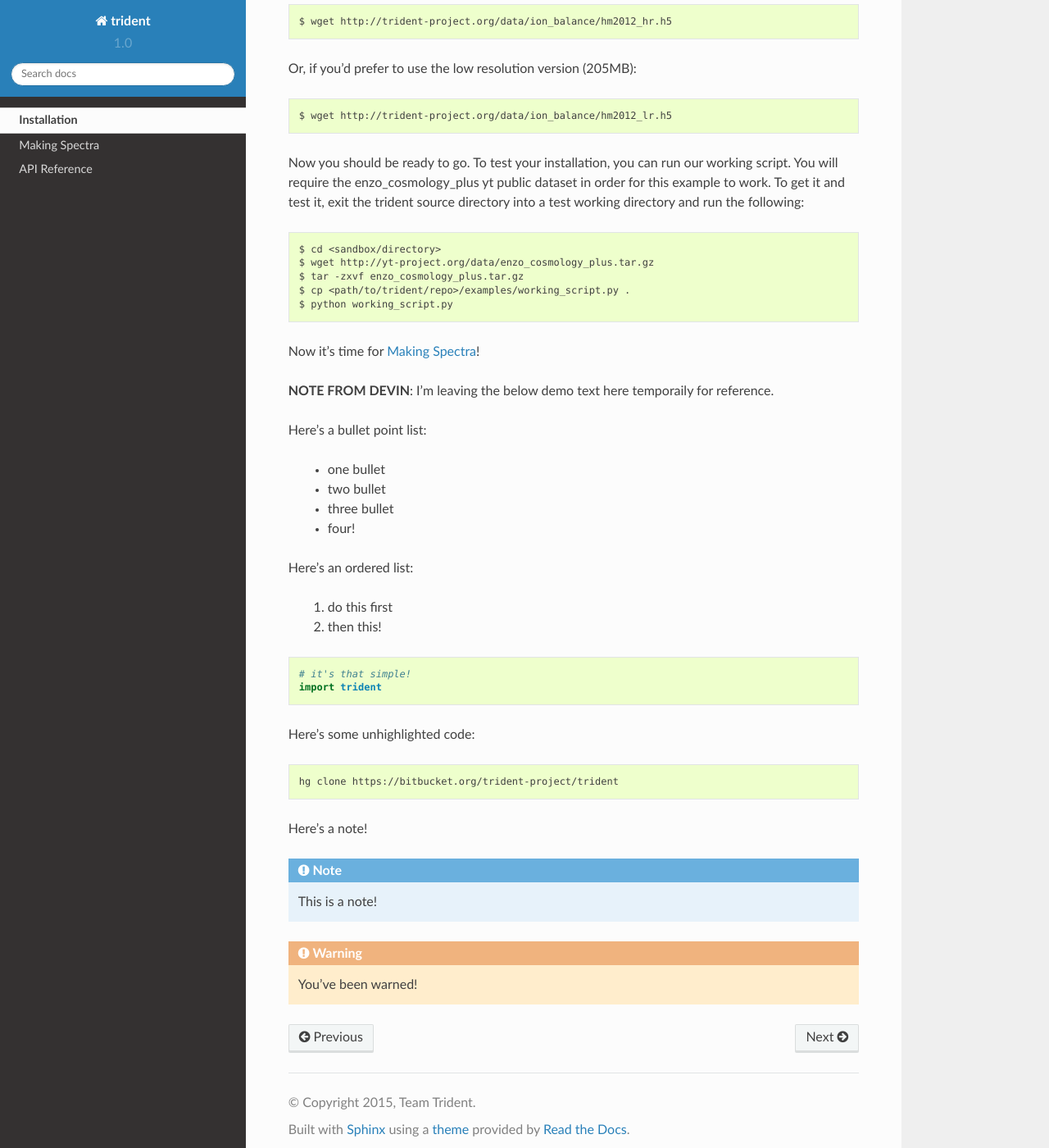
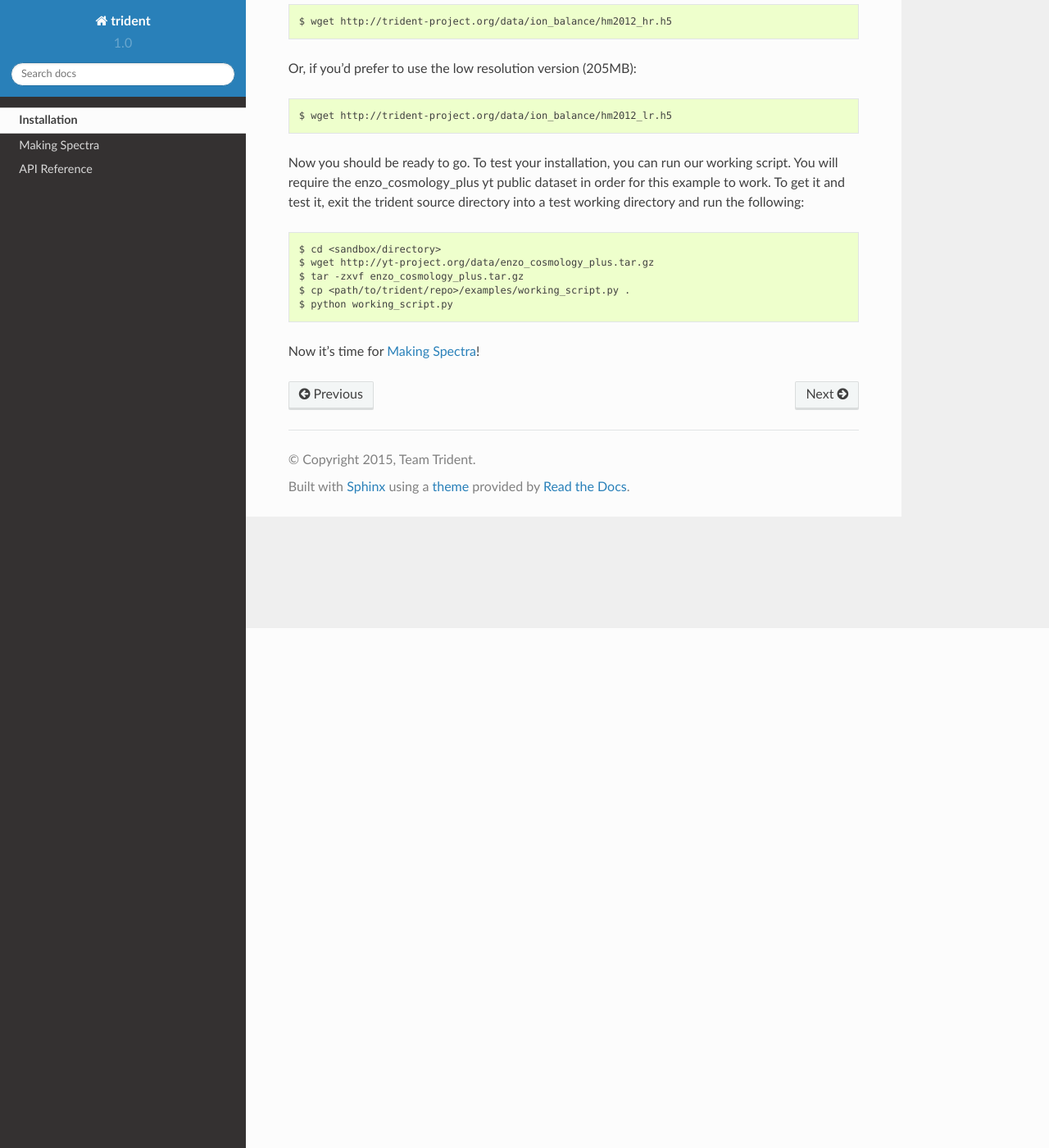
Before and after one commit to trident-project/trident, a Sphinx documentation site: the page built from doc/source/Installation.rst, in a window 1280 px wide and 1400 px high, scrolled down 634 px. Shown: the whole window at 82% size. Built offline with Sphinx 7.4.7 and the Read the Docs theme 2.0.0, drawn with Linux system fonts in a browser that asks for light colours; pages that are not in the unit, such as notebooks, are missing from menus.

Commit message:
Cutting out the example text in the docs.

```diff
--- a/doc/source/Installation.rst
+++ b/doc/source/Installation.rst
@@ -63,43 +63,3 @@ source directory into a test working directory and run the following:
     $ python working_script.py
 
 Now it's time for :ref:`making-spectra`!
-
-
-**NOTE FROM DEVIN**: I'm leaving the below demo text here temporaily for reference.
-
-Here's a bullet point list:
-
-   * one bullet
-
-   * two bullet
-
-   * three bullet
-
-   * four!
-
-Here's an ordered list:
-
-   1. do this first
-
-   2. then this!
-
-.. code-block:: python
-
-   # it's that simple!
-   import trident
-
-Here's some unhighlighted code:
-
-.. highlight:: none
-
-::
-
-   hg clone https://bitbucket.org/trident-project/trident
-
-Here's a note!
-
-.. note::
-   This is a note!
-
-.. warning::
-   You've been warned!
```
